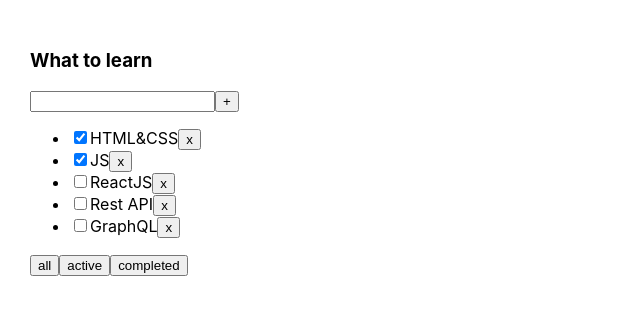
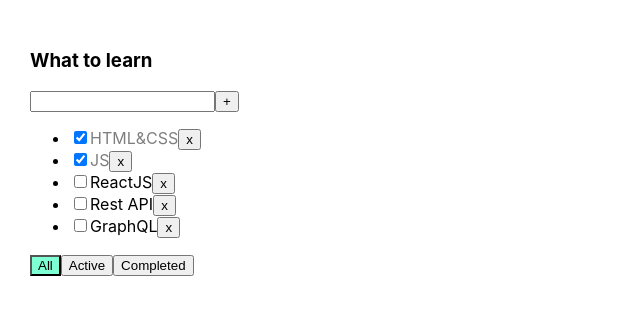
Before and after one commit to katrainer/todolist, a React (Create React App) app: page / in a window 1280 px wide. Shown: the top 314 px of the page, without its empty margins (0-640 px from the left). Built offline with nearby package versions, Linux system fonts and the light colour scheme.

Commit message:
lesson 4
made changeStatus

```diff
--- a/src/App.tsx
+++ b/src/App.tsx
@@ -1,6 +1,6 @@
 import React, {useState} from 'react';
 import './App.css';
-import {Todolist} from './Todolist';
+import {TaskType, Todolist} from './Todolist';
 import {v1} from 'uuid';
 
 export type FilterValuesType = "all" | "active" | "completed";
@@ -15,14 +15,17 @@
         {id: v1(), title: "GraphQL", isDone: false},
     ]);
 
-    function addTask(title: string) {
-        let addNewTask = {id: v1(), title: title, isDone: false};
-        setTasks([addNewTask, ...tasks])
-    }
-
     function removeTask(id: string) {
         let filteredTasks = tasks.filter(t => t.id != id);
         setTasks(filteredTasks);
+    }
+    function addTask(title: string) {
+        if(title!==''){
+            let task = {id: v1(), title: title.trim(), isDone: false};
+            let newTasks = [task, ...tasks];
+            setTasks(newTasks);
+        }
+
     }
 
     let [filter, setFilter] = useState<FilterValuesType>("all");
@@ -38,13 +41,26 @@
         setFilter(value);
     }
 
+    const changeStatus = (checked:boolean,id:string) => {
+        // console.log(checked);
+        // let currentTask=tasks.find(f=>f.id===id);
+        // if(currentTask){
+        //     currentTask.isDone=checked;
+        //     setTasks([...tasks])
+        // }
+        setTasks(tasks.map(m=>m.id===id ? {...m,isDone:checked }:m ))
+    }
+
     return (
         <div className="App">
             <Todolist title="What to learn"
                       tasks={tasksForTodolist}
                       removeTask={removeTask}
                       changeFilter={changeFilter}
-                      addTasks={addTask}/>
+                      addTask={addTask}
+                      changeStatus={changeStatus}
+                      filter={filter}
+            />
         </div>
     );
 }
--- /dev/null
+++ b/src/Todolist.module.css
@@ -0,0 +1,11 @@
+/*.activ:focus{*/
+/*    background-color: aquamarine;*/
+/*}*/
+
+.activ{
+    background-color: aquamarine;
+}
+
+.isDone {
+    opacity: 0.5;
+}
--- a/src/Todolist.tsx
+++ b/src/Todolist.tsx
@@ -1,72 +1,80 @@
-import React, {useState, ChangeEvent, KeyboardEvent} from 'react';
+import React, {ChangeEvent, KeyboardEvent, useState} from 'react';
 import {FilterValuesType} from './App';
-import {Button} from "./components/Button";
+import {Input} from "./components/Input";
+import styles from './Todolist.module.css'
 
-type TaskType = {
+export type TaskType = {
     id: string
     title: string
     isDone: boolean
 }
-
 type PropsType = {
     title: string
     tasks: Array<TaskType>
     removeTask: (taskId: string) => void
     changeFilter: (value: FilterValuesType) => void
-    addTasks: (title: string) => void
+    addTask: (title: string) => void
+    changeStatus: (checked: boolean, id: string) => void
+    filter: FilterValuesType
 }
 
 export function Todolist(props: PropsType) {
 
-    let [title, setTitle] = useState('');
+    // let [title, setTitle] = useState("")
 
-    const addTasksHandler = () => {
-        props.addTasks(title);
-        setTitle('')
-    }
-    const onChangeHandler = (e: ChangeEvent<HTMLInputElement>) => {
-        setTitle(e.currentTarget.value)
-    }
-    const onKeyPressHandler = (e: KeyboardEvent<HTMLInputElement>) => {
-        e.key === 'Enter' && addTasksHandler();
-    }
-    // const changeFilterHandler = (value: FilterValuesType) => {
-    //     props.changeFilter(value)
+    // const addTask = () => {
+    //     props.addTask(title);
+    //     setTitle("");
     // }
-    const removeTaskHandler = (tId: string) =>{
-        props.removeTask(tId)
+    // const onChangeHandler = (e: ChangeEvent<HTMLInputElement>) => {
+    //     setTitle(e.currentTarget.value)
+    // }
+    // const onKeyPressHandler = (e: KeyboardEvent<HTMLInputElement>) => {
+    //     if (e.charCode === 13) {
+    //         addTask();
+    //     }
+    // }
+
+    const onAllClickHandler = () => props.changeFilter("all");
+    const onActiveClickHandler = () => props.changeFilter("active");
+    const onCompletedClickHandler = () => props.changeFilter("completed");
+
+    const onChangehanderCheckbox = (event: ChangeEvent<HTMLInputElement>, tID: string) => {
+        // console.log(event.currentTarget.checked)
+        props.changeStatus(event.currentTarget.checked, tID)
     }
 
     return <div>
         <h3>{props.title}</h3>
-        <div>
-            <input value={title} onChange={onChangeHandler} onKeyPress={onKeyPressHandler}/>
-            <button onClick={addTasksHandler}>+</button>
-        </div>
+        <Input title={'+'} callBack={props.addTask}/>
+        {/*<div>*/}
+        {/*    <input value={title}*/}
+        {/*           onChange={ onChangeHandler }*/}
+        {/*           onKeyPress={ onKeyPressHandler }*/}
+        {/*    />*/}
+        {/*    <button onClick={addTask}>+</button>*/}
+        {/*</div>*/}
         <ul>
             {
-                props.tasks.map((t) => {
-                    // const removeTaskHandler = () =>{
-                    //     props.removeTask(t.id)
-                    // }
-                    return (
-                        <li key={t.id}>
-                            <input type="checkbox" checked={t.isDone}/>
-                            <span>{t.title}</span>
-                            <button onClick={() => {removeTaskHandler(t.id)}}>x
-                            </button>
-                        </li>
-                    )
+                props.tasks.map(t => {
+                    const onClickHandler = () => props.removeTask(t.id)
+                    return <li key={t.id}>
+                        <input
+                            onChange={(e) => onChangehanderCheckbox(e, t.id)}
+                            type="checkbox" checked={t.isDone}/>
+                        <span className={t.isDone===true ? styles.isDone: ''}>{t.title}</span>
+                        <button onClick={onClickHandler}>x</button>
+                    </li>
                 })
             }
         </ul>
         <div>
-            <Button changeFilter={props.changeFilter} title='all'/>
-            <Button changeFilter={props.changeFilter} title='active'/>
-            <Button changeFilter={props.changeFilter} title='completed'/>
-            {/*<button onClick={() => changeFilterHandler('all')}>All</button>*/}
-            {/*<button onClick={() => changeFilterHandler('active')}>Active</button>*/}
-            {/*<button onClick={() => changeFilterHandler('completed')}>Completed</button>*/}
+            <button className={props.filter === 'all' ? styles.activ : ''} onClick={onAllClickHandler}>All</button>
+            <button className={props.filter === 'active' ? styles.activ : ''} onClick={onActiveClickHandler}>Active
+            </button>
+            <button className={props.filter === 'completed' ? styles.activ : ''}
+                    onClick={onCompletedClickHandler}>Completed
+            </button>
         </div>
     </div>
 }
--- a/src/components/Button.tsx
+++ /dev/null
@@ -1,19 +0,0 @@
-import React from 'react';
-import {FilterValuesType} from "../App";
-
-type PropsType = {
-    changeFilter: (value: FilterValuesType)=>void
-    title: FilterValuesType
-}
-
-
-export const Button=(props: PropsType)=>{
-    const changeFilterHandler = (value: FilterValuesType) => {
-        props.changeFilter(value)
-    }
-    return(
-        <button onClick={() => {
-            changeFilterHandler(props.title)
-        }}>{props.title}</button>
-    )
-}
--- /dev/null
+++ b/src/components/Input.module.css
@@ -0,0 +1,7 @@
+.error {
+    border: red 5px solid;
+}
+
+.errorMessage {
+    color: red;
+}
--- /dev/null
+++ b/src/components/Input.tsx
@@ -0,0 +1,41 @@
+import React, {ChangeEvent, KeyboardEvent, useState} from "react";
+import styles from './Input.module.css'
+
+type propsType = {
+    title: string
+    callBack: (title: string) => void
+}
+
+export const Input = (props: propsType) => {
+    let [title, setTitle] = useState("")
+
+    let [error, setError] = useState(false)
+
+    const addTaskHandler = () => {
+        props.callBack(title);
+        setTitle("");
+        setError(true)
+    }
+    const onChangeHandler = (e: ChangeEvent<HTMLInputElement>) => {
+        setTitle(e.currentTarget.value)
+        setError(false)
+    }
+    const onKeyPressHandler = (e: KeyboardEvent<HTMLInputElement>) => {
+        if (e.charCode === 13) {
+            props.callBack(title)
+            setTitle("")
+            setError(true)
+        }
+    }
+    return (
+        <div>
+            <input className={error ? styles.error: ''}
+                value={title}
+                onChange={onChangeHandler}
+                onKeyPress={onKeyPressHandler}
+            />
+            <button onClick={addTaskHandler}>{props.title}</button>
+            {error&&<div className={styles.errorMessage}>blabla</div>}
+        </div>
+    )
+}
```
Also changed, not shown: src/components/Unput2.ts (added).
